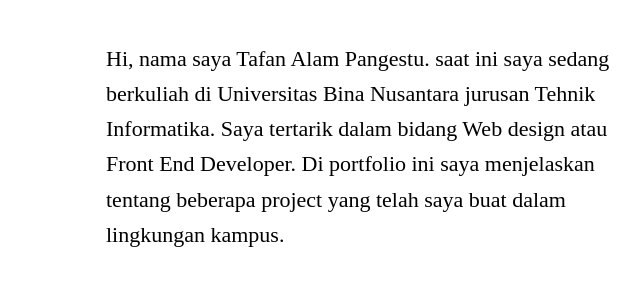
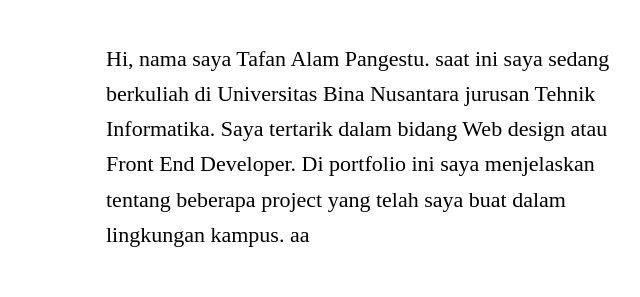
Before and after one commit to tafanalam/tafanPV, a plain HTML site: page index.html in a window 1280 px wide. Shown: the part 272-569 px from the top of the page, 594-1234 px from the left. Drawn offline with Linux system fonts and the light colour scheme; a web font is replaced by a local one.

Commit message:
second commit

```diff
--- a/index.html
+++ b/index.html
@@ -77,7 +77,7 @@
                         <!-- ANIMATION CONTAINER -->
                         <div class="animation-container animation-fade-left" data-animation-delay="300">
 
-                            <p class="subline">Hi, nama saya Tafan Alam Pangestu. saat ini saya sedang berkuliah di Universitas Bina Nusantara jurusan Tehnik Informatika. Saya tertarik dalam bidang Web design atau Front End Developer. Di portfolio ini saya menjelaskan tentang beberapa project yang telah saya buat dalam lingkungan kampus.</p>
+                            <p class="subline">Hi, nama saya Tafan Alam Pangestu. saat ini saya sedang berkuliah di Universitas Bina Nusantara jurusan Tehnik Informatika. Saya tertarik dalam bidang Web design atau Front End Developer. Di portfolio ini saya menjelaskan tentang beberapa project yang telah saya buat dalam lingkungan kampus. aa</p>
 
                         </div>
                         <!-- /ANIMATION CONTAINER -->
```
